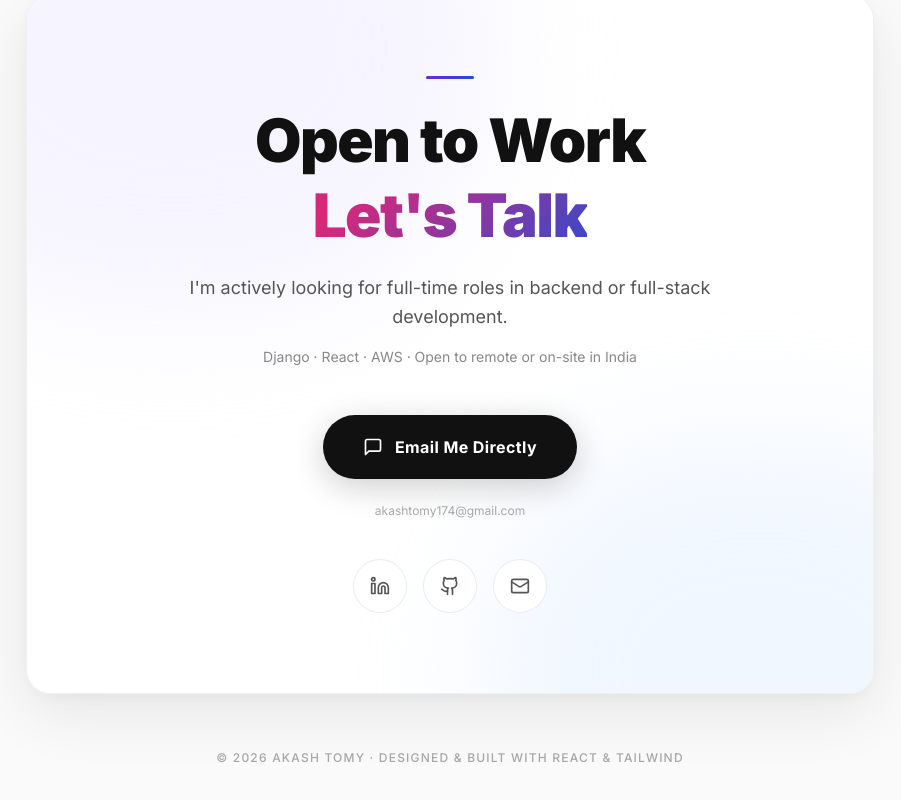
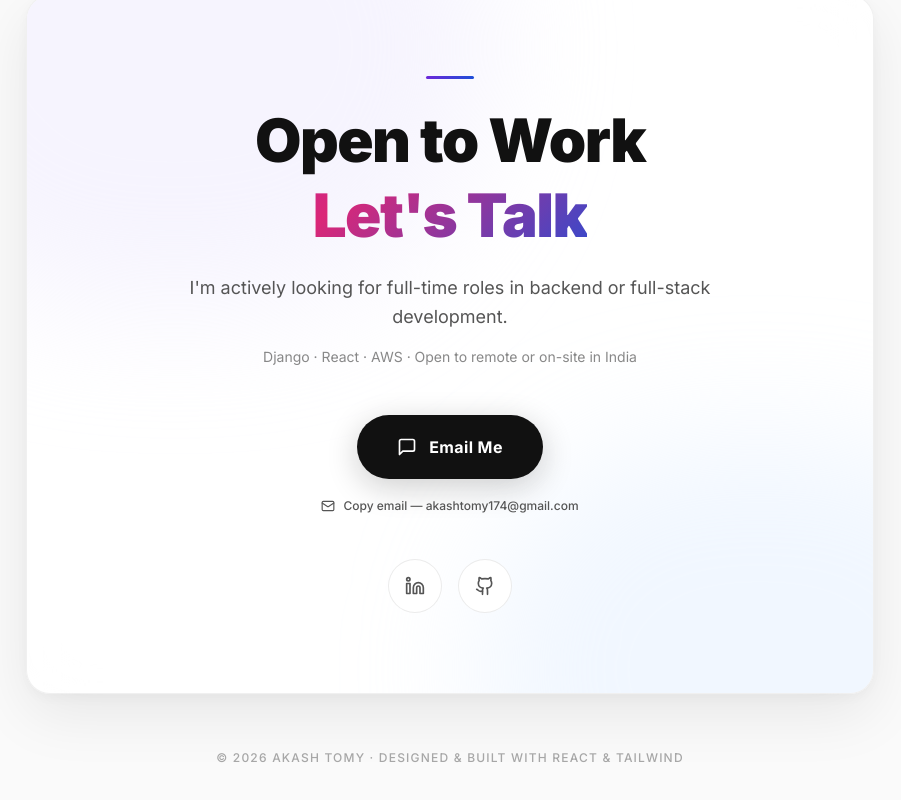
Before and after one commit to AkashTomy174/portfolio2, a React (Vite) app: page / in a window 1280 px wide. Shown: the part 3988-4788 px from the top of the page, without its empty margins (190-1091 px from the left). Built offline with nearby package versions, Linux system fonts and the light colour scheme.

Commit message:
contact: Gmail compose link + copy email fallback

```diff
--- a/src/components/ContactSection.jsx
+++ b/src/components/ContactSection.jsx
@@ -1,20 +1,25 @@
 import { motion, useInView } from 'framer-motion';
-import { useRef } from 'react';
+import { useRef, useState } from 'react';
 import { MailIcon, LinkedinIcon, GithubIcon, MessageSquareIcon } from './Icons';
 import { useReducedMotion } from '../contexts/MotionPrefsContext';
-
 import { SITE } from '../siteConfig';
 
 const SOCIALS = [
   { href: SITE.linkedin, Icon: LinkedinIcon, label: 'LinkedIn', hover: 'hover:border-blue-400 hover:text-blue-500' },
   { href: SITE.github, Icon: GithubIcon, label: 'GitHub', hover: 'hover:border-violet-400 hover:text-violet-600' },
-  { href: `mailto:${SITE.email}`, Icon: MailIcon, label: 'Email', hover: 'hover:border-pink-400 hover:text-pink-500' },
 ];
 
 const ContactSection = () => {
   const ref = useRef(null);
   const inView = useInView(ref, { once: true, margin: '-80px' });
   const reduced = useReducedMotion();
+  const [copied, setCopied] = useState(false);
+
+  const handleCopy = () => {
+    navigator.clipboard.writeText(SITE.email);
+    setCopied(true);
+    setTimeout(() => setCopied(false), 2000);
+  };
 
   return (
     <section id="contact" className="py-32 relative z-10">
@@ -45,22 +50,38 @@ const ContactSection = () => {
               Django · React · AWS · Open to remote or on-site in India
             </p>
 
+            {/* Primary CTA — opens Gmail compose */}
             <motion.a
-              href={`mailto:${SITE.email}`}
+              href={`https://mail.google.com/mail/?view=cm&to=${SITE.email}&su=Hiring Inquiry&body=Hi Akash,`}
+              target="_blank"
+              rel="noopener noreferrer"
               whileHover={reduced ? {} : { scale: 1.04, y: -3 }}
               whileTap={reduced ? {} : { scale: 0.97 }}
-              className="interactive inline-flex items-center gap-3 px-10 py-5 rounded-full bg-accent-dark text-white font-bold text-base tracking-wide shadow-[0_8px_32px_rgba(17,17,17,0.2)] hover:shadow-[0_12px_40px_rgba(109,40,217,0.3)] hover:bg-gradient-to-r hover:from-accent-purple hover:to-accent-blue transition-all duration-300 mb-6"
+              className="interactive inline-flex items-center gap-3 px-10 py-5 rounded-full bg-accent-dark text-white font-bold text-base tracking-wide shadow-[0_8px_32px_rgba(17,17,17,0.2)] hover:shadow-[0_12px_40px_rgba(109,40,217,0.3)] hover:bg-gradient-to-r hover:from-accent-purple hover:to-accent-blue transition-all duration-300 mb-4"
             >
               <MessageSquareIcon className="w-5 h-5" aria-hidden="true" />
-              Email Me Directly
+              Email Me
             </motion.a>
-            <p className="text-xs text-accent-gray/50 mb-10">{SITE.email}</p>
+
+            {/* Fallback — copy email */}
+            <div className="mb-10">
+              <button
+                onClick={handleCopy}
+                className="interactive inline-flex items-center gap-2 text-xs font-medium text-accent-gray hover:text-accent-dark transition-colors"
+                aria-label="Copy email address"
+              >
+                <MailIcon className="w-3.5 h-3.5" aria-hidden="true" />
+                {copied ? '✓ Copied!' : `Copy email — ${SITE.email}`}
+              </button>
+            </div>
 
             <div className="flex justify-center items-center gap-4">
               {SOCIALS.map(({ href, Icon, label, hover }) => (
                 <motion.a
                   key={label}
                   href={href}
+                  target="_blank"
+                  rel="noopener noreferrer"
                   whileHover={reduced ? {} : { y: -3 }}
                   className={`interactive p-4 rounded-full bg-white border border-black/8 text-accent-gray transition-all duration-200 ${hover}`}
                   aria-label={label}
```
